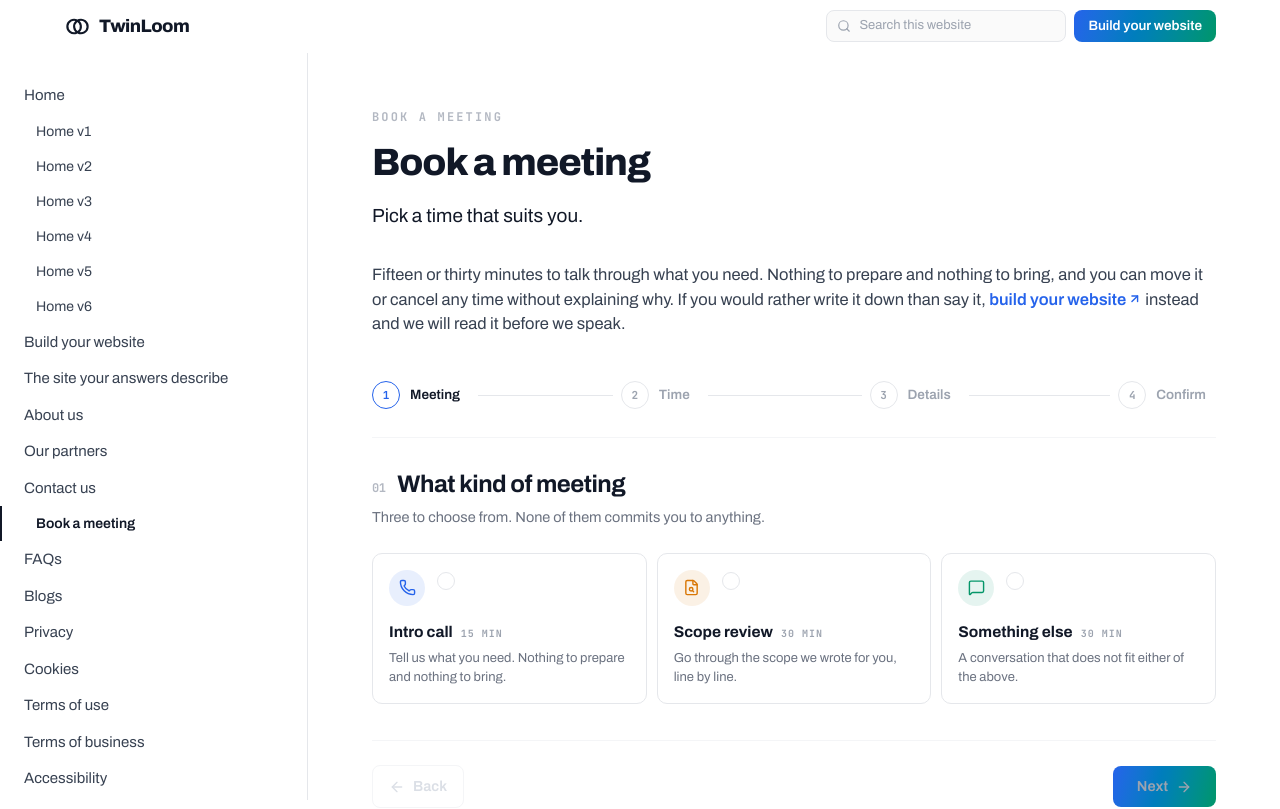
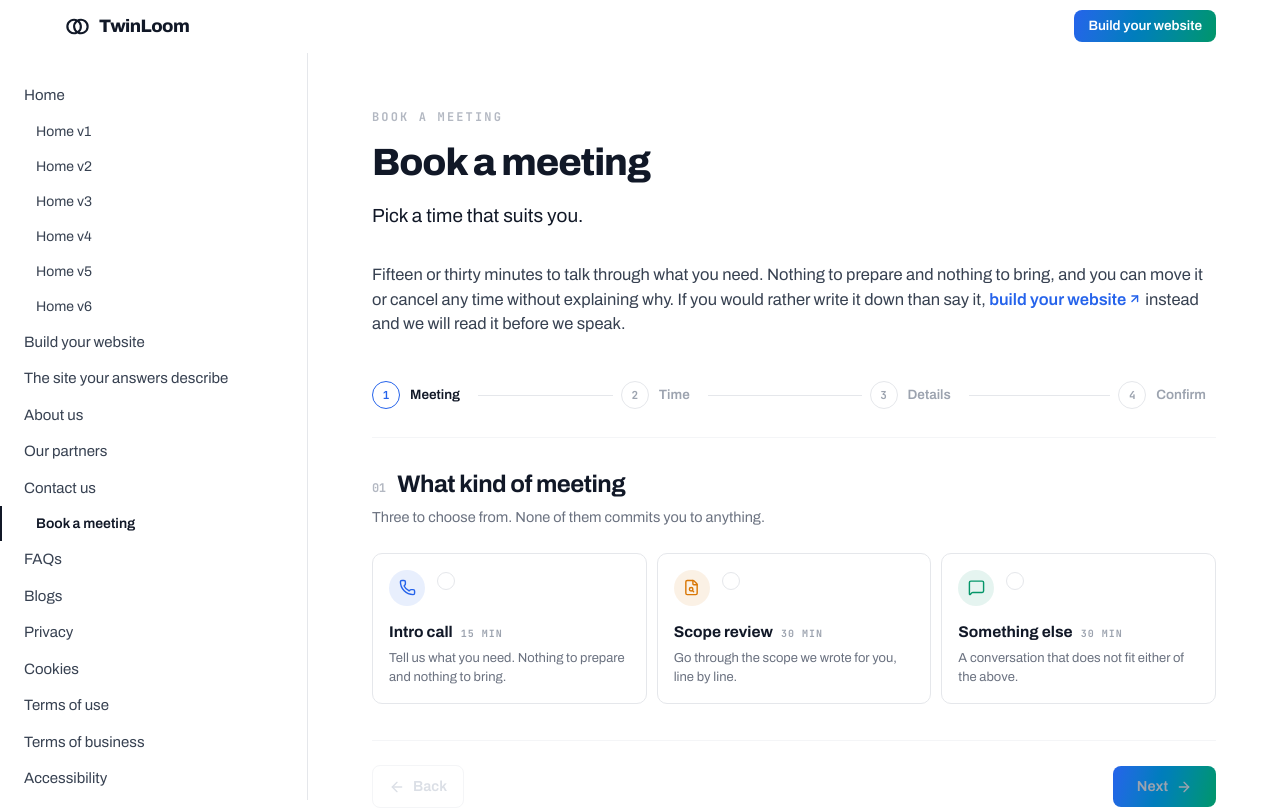
Before and after one commit to ayodhbhojithh/twinloom, a Next.js app: page /book in a window 1280 px wide. Shown: the top 809 px of the page. Built offline with nearby package versions, Linux system fonts and the light colour scheme.

Commit message:
Refactor LandingPage layout for improved readability and performance
- Removed the "Recent work" label for a cleaner design.
- Adjusted the animation timing for the main heading to enhance visual flow.
- Streamlined the structure of the LandingPage component for better maintainability.

```diff
--- a/app/page.tsx
+++ b/app/page.tsx
@@ -41,22 +41,14 @@ export default function LandingPage() {
     <section className="flex h-[var(--stage)] flex-col overflow-clip py-8">
       <div className="page-frame flex w-full shrink-0 flex-wrap items-end justify-between gap-x-12 gap-y-6">
         <div className="min-w-0">
-          <p className="rise inline-flex items-center gap-2.5 rounded-pill bg-well py-1.5 pr-4 pl-3 text-[13px] font-semibold text-body">
-            <span aria-hidden className="size-2 rounded-pill bg-ink" />
-            Recent work
-          </p>
-
-          <h1
-            style={{ "--in": "90ms" } as React.CSSProperties}
-            className="rise mt-5 max-w-[30ch] text-[clamp(28px,3.4vw,52px)] leading-[1.06] font-extrabold tracking-[-0.04em] text-ink"
-          >
+          <h1 className="rise max-w-[30ch] text-[clamp(28px,3.4vw,52px)] leading-[1.06] font-extrabold tracking-[-0.04em] text-ink">
             {claim}
             {promise ? <span className="accent-text"> {promise}</span> : null}
           </h1>
         </div>
 
         <div
-          style={{ "--in": "220ms" } as React.CSSProperties}
+          style={{ "--in": "120ms" } as React.CSSProperties}
           className="rise flex flex-wrap items-center gap-2.5"
         >
           <Link
--- a/components/layout/index.ts
+++ b/components/layout/index.ts
@@ -7,4 +7,3 @@ export { SiteHeader } from "./site-header";
 export { RailNav } from "./rail-nav";
 export { SiteRail } from "./site-rail";
 export { SiteShell } from "./site-shell";
-export { SiteSearch } from "./site-search";
--- a/components/layout/site-header.tsx
+++ b/components/layout/site-header.tsx
@@ -7,7 +7,6 @@ import { Menu, X } from "lucide-react";
 
 import { RailNav } from "./rail-nav";
 import { Wordmark } from "./wordmark";
-import { SiteSearch } from "./site-search";
 
 import { HEADER_CTA, HEADER_NAV, ROUTES } from "@/lib/site";
 import { cn } from "@/lib/utils";
@@ -45,6 +44,7 @@ import { cn } from "@/lib/utils";
 export function SiteHeader() {
   const [open, setOpen] = useState(false);
   const pathname = usePathname();
+  const landing = pathname === ROUTES.home;
 
   /* No rule under it, and opaque. The two go together: a translucent bar shows the
      page sliding through it, and without a rule there is nothing left to mark where
@@ -86,14 +86,18 @@ export function SiteHeader() {
         </nav>
 
         <div className="flex min-w-0 flex-1 items-center justify-end gap-2">
-          <SiteSearch className="hidden w-[200px] shrink-0 lg:block xl:w-[240px] 2xl:w-[260px]" />
-
+          {/* Not on the landing page. The hero already carries this exact button
+              one row below, and the same call to action twice in one eyeline
+              reads as a mistake rather than as emphasis. Every other route keeps
+              it, where it is the only standing way to the build page. */}
+          {landing ? null : (
             <Link
               href={HEADER_CTA.href}
               className="hidden h-8 shrink-0 items-center rounded-field accent-fill px-3.5 text-[13.5px] font-semibold whitespace-nowrap text-white transition-opacity hover:opacity-90 sm:inline-flex"
             >
               {HEADER_CTA.label}
             </Link>
+          )}
 
           <button
             type="button"
@@ -128,10 +132,6 @@ export function SiteHeader() {
             </button>
           </div>
 
-          <div className="border-b border-hair px-5 py-3 sm:px-8">
-            <SiteSearch />
-          </div>
-
           <nav
             aria-label="All pages, mobile"
             className="flex-1 overflow-y-auto px-4 pb-8 sm:px-7"
--- a/components/layout/site-search.tsx
+++ /dev/null
@@ -1,77 +0,0 @@
-"use client";
-
-import { useEffect, useRef, useSyncExternalStore } from "react";
-import { useRouter } from "next/navigation";
-import { Search } from "lucide-react";
-
-const NEVER_CHANGES = () => () => {};
-
-const isMac = () =>
-  /mac|iphone|ipad/i.test(navigator.platform || navigator.userAgent);
-
-/**
- * The search field in the header.
- *
- * A form rather than a live dropdown. Forty eight pages is a size where a results
- * page is honest and a floating panel of predictions is theatre: the results page
- * can be linked to, shared, and reached with a keyboard, and it is the same screen
- * whether you arrived by typing or by clicking Search.
- *
- * The shortcut is the convention every documentation site has settled on, and the
- * hint is drawn rather than described so it reads as a key.
- */
-export function SiteSearch({ className }: { className?: string }) {
-  const router = useRouter();
-  const input = useRef<HTMLInputElement>(null);
-
-  /* The platform never changes, so it is read rather than watched: an empty
-     subscribe, the real answer on the client, and Ctrl on the server so the two
-     renders agree and the key name is corrected on hydration. */
-  const mac = useSyncExternalStore(NEVER_CHANGES, isMac, () => false);
-
-  useEffect(() => {
-    function onKey(event: KeyboardEvent) {
-      if ((event.metaKey || event.ctrlKey) && event.key.toLowerCase() === "k") {
-        event.preventDefault();
-        input.current?.focus();
-        input.current?.select();
-      }
-    }
-
-    window.addEventListener("keydown", onKey);
-    return () => window.removeEventListener("keydown", onKey);
-  }, []);
-
-  return (
-    <form
-      role="search"
-      className={className}
-      onSubmit={(event) => {
-        event.preventDefault();
-
-        const query = input.current?.value.trim() ?? "";
-        router.push(query ? `/search?q=${encodeURIComponent(query)}` : "/search");
-      }}
-    >
-      <div className="flex h-8 items-center gap-2 rounded-field border border-border bg-well px-2.5 transition-colors focus-within:border-active">
-        <Search aria-hidden className="size-3.5 shrink-0 text-label" />
-
-        <input
-          ref={input}
-          type="search"
-          name="q"
-          aria-label="Search this website"
-          placeholder="Search this website"
-          className="min-w-0 flex-1 bg-transparent text-[13px] text-body outline-none placeholder:text-label [&::-webkit-search-cancel-button]:appearance-none"
-        />
-
-        <kbd
-          aria-hidden
-          className="hidden shrink-0 rounded-[5px] border border-border bg-field px-1.5 py-px font-mono text-[9.5px] font-semibold text-label 2xl:block"
-        >
-          {mac ? "⌘K" : "CtrlK"}
-        </kbd>
-      </div>
-    </form>
-  );
-}
```
Lines whose indentation alone changed are shown as unchanged.
